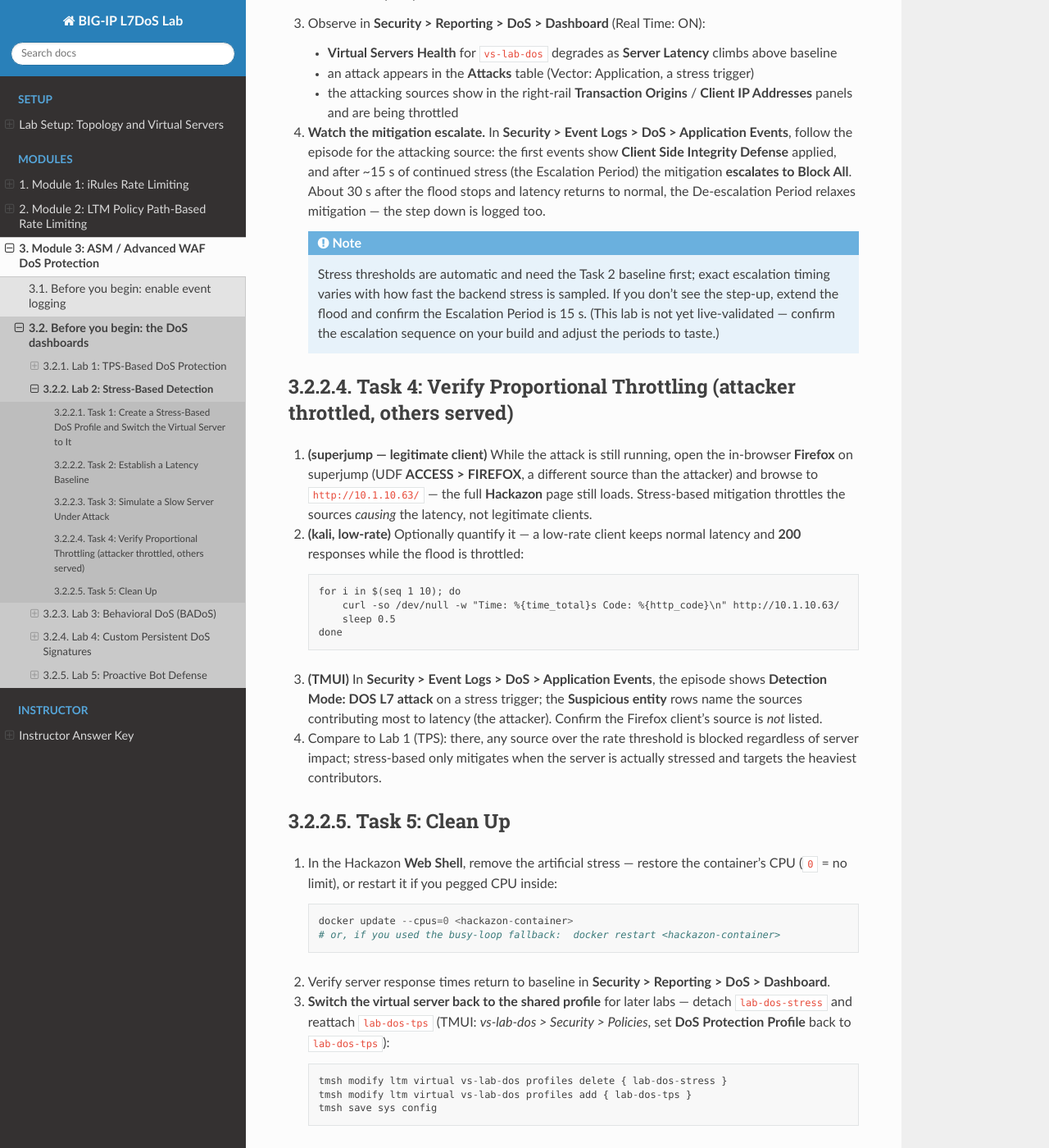
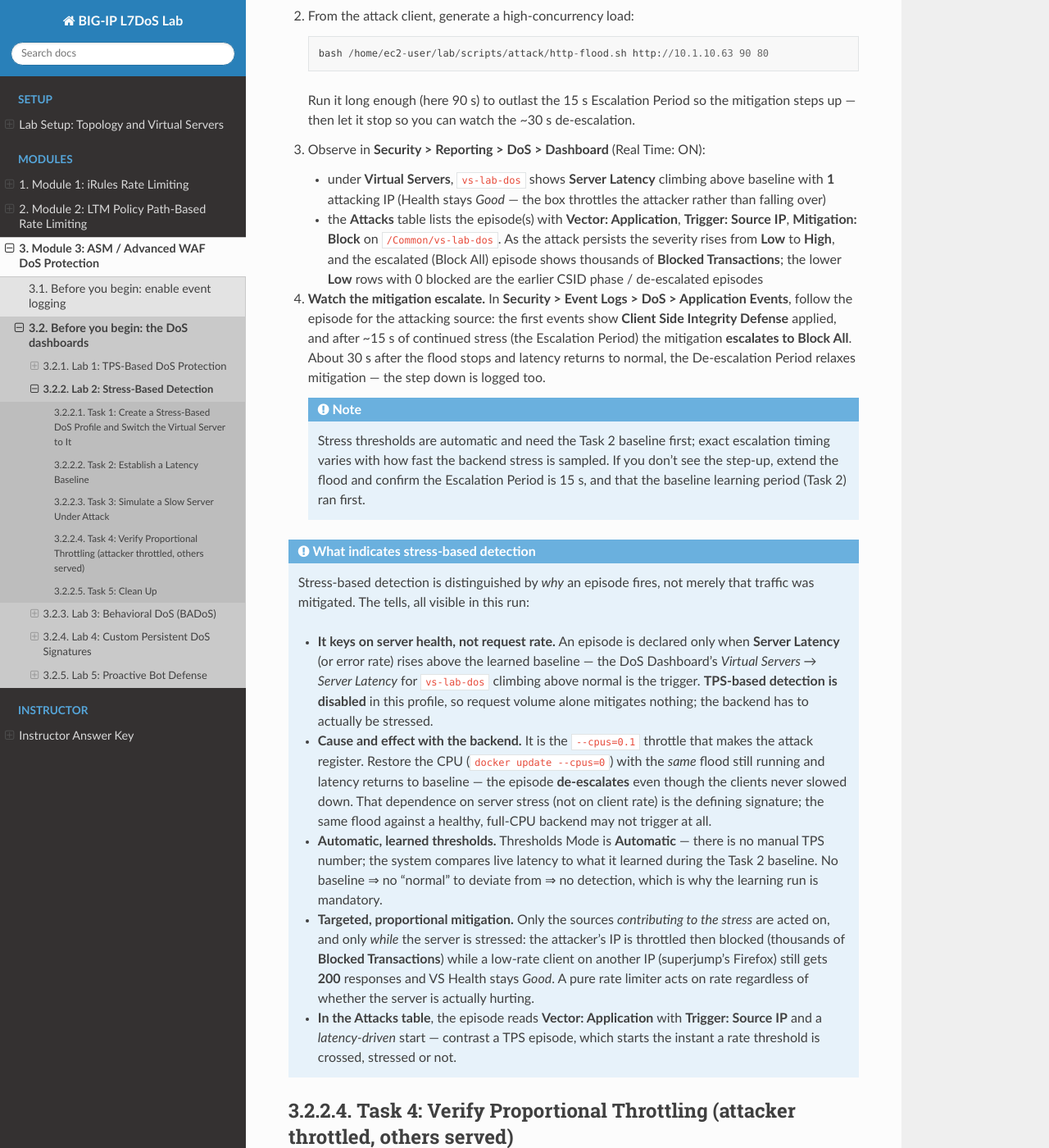
Before and after one commit to snowblind-/BIG-IP-L7DoS-Lab, a Sphinx documentation site: the page built from docs/module3-asm-waf/lab2/lab2-stress-based.rst, in a window 1280 px wide and 1400 px high, scrolled down 3123 px. Shown: the whole window at 82% size. Built offline with Sphinx 7.4.7 and the Read the Docs theme 3.1.0, drawn with Linux system fonts in a browser that asks for light colours; some of the changed text lies outside the part shown.

Commit message:
Lab 2 (stress): validated live — verified CLI, dashboard-accurate observations, and a 'what indicates stress detection' explanation
Supersedes the earlier lab2-validated patch (adds the explanation).

Confirmed end-to-end on vs-lab-dos: from-scratch lab-dos-stress profile, By Source IP
stress tier (Trigger: Source IP / Vector: Application / Mitigation: Block), escalation
Low->High with the Block All episode showing ~7.45k blocked transactions; latency ~47,
attacker throttled while health stays Good.

- Task 1: verified single-line 17.5 CLI (stress-based { ip-rate-limiting enabled
  ip-client-side-defense enabled ip-request-blocking-mode block-all escalation-period
  15 de-escalation-period 30 }) + an 'is the tier armed' check.
- Task 3: observations match the dashboard; 'not yet validated' caveat removed.
- New 'What indicates stress-based detection' admonition before Task 4: keys on server
  health not rate; cause/effect with the backend (restore CPU -> de-escalates); learned
  automatic thresholds; targeted proportional mitigation; Attacks-table signature
  (Vector Application / Trigger Source IP / latency-driven start).

```diff
--- a/docs/module3-asm-waf/lab2/lab2-stress-based.rst
+++ b/docs/module3-asm-waf/lab2/lab2-stress-based.rst
@@ -82,14 +82,22 @@
 
 #. Click **Finished**.
 
-   **(CLI equivalent)** — create the profile and its Application Security container;
-   configure the stress-based specifics in the UI above, then capture the exact
-   17.5 keywords for your build before scripting them::
+   **(CLI equivalent)** — create the profile, add its Application Security
+   container, and arm the By Source IP stress tier. Set **Operation Mode** =
+   Blocking and **Thresholds Mode** = Automatic in the UI (step above); the tier
+   specifics below are the verified 17.5 keywords. Paste the ``modify`` as a
+   **single line** — tmsh rejects multi-line brace blocks::
 
       tmsh create security dos profile lab-dos-stress
       tmsh modify security dos profile lab-dos-stress application add { lab-dos-stress { } }
-      tmsh list security dos profile lab-dos-stress application | grep -A25 stress-based
+      tmsh modify security dos profile lab-dos-stress application modify { lab-dos-stress { stress-based { ip-rate-limiting enabled ip-client-side-defense enabled ip-request-blocking-mode block-all escalation-period 15 de-escalation-period 30 } } }
       tmsh save sys config
+
+   Confirm the tier is armed — ``ip-rate-limiting enabled`` is the By Source IP
+   toggle; if it is ``disabled`` nothing is evaluated and the attack is never
+   mitigated::
+
+      tmsh list security dos profile lab-dos-stress application | grep -A80 "stress-based {" | grep -E "^ *ip-"
 
 #. **Switch the virtual server to the new profile.** Navigate to **Local Traffic >
    Virtual Servers > vs-lab-dos > Security > Policies**. Set **DoS Protection
@@ -158,12 +166,14 @@
 
 #. Observe in **Security > Reporting > DoS > Dashboard** (Real Time: ON):
 
-   - **Virtual Servers Health** for ``vs-lab-dos`` degrades as **Server Latency**
-     climbs above baseline
-   - an attack appears in the **Attacks** table (Vector: Application, a stress
-     trigger)
-   - the attacking sources show in the right-rail **Transaction Origins** /
-     **Client IP Addresses** panels and are being throttled
+   - under **Virtual Servers**, ``vs-lab-dos`` shows **Server Latency** climbing
+     above baseline with **1** attacking IP (Health stays *Good* — the box throttles
+     the attacker rather than falling over)
+   - the **Attacks** table lists the episode(s) with **Vector: Application**,
+     **Trigger: Source IP**, **Mitigation: Block** on ``/Common/vs-lab-dos``. As the
+     attack persists the severity rises from **Low** to **High**, and the escalated
+     (Block All) episode shows thousands of **Blocked Transactions**; the lower
+     **Low** rows with 0 blocked are the earlier CSID phase / de-escalated episodes
 
 #. **Watch the mitigation escalate.** In **Security > Event Logs > DoS >
    Application Events**, follow the episode for the attacking source: the first
@@ -177,8 +187,38 @@
       Stress thresholds are automatic and need the Task 2 baseline first; exact
       escalation timing varies with how fast the backend stress is sampled. If you
       don't see the step-up, extend the flood and confirm the Escalation Period is
-      15 s. (This lab is not yet live-validated — confirm the escalation sequence on
-      your build and adjust the periods to taste.)
+      15 s, and that the baseline learning period (Task 2) ran first.
+
+.. admonition:: What indicates stress-based detection
+
+   Stress-based detection is distinguished by *why* an episode fires, not merely
+   that traffic was mitigated. The tells, all visible in this run:
+
+   - **It keys on server health, not request rate.** An episode is declared only
+     when **Server Latency** (or error rate) rises above the learned baseline — the
+     DoS Dashboard's *Virtual Servers → Server Latency* for ``vs-lab-dos`` climbing
+     above normal is the trigger. **TPS-based detection is disabled** in this
+     profile, so request volume alone mitigates nothing; the backend has to actually
+     be stressed.
+   - **Cause and effect with the backend.** It is the ``--cpus=0.1`` throttle that
+     makes the attack register. Restore the CPU (``docker update --cpus=0``) with the
+     *same* flood still running and latency returns to baseline — the episode
+     **de-escalates** even though the clients never slowed down. That dependence on
+     server stress (not on client rate) is the defining signature; the same flood
+     against a healthy, full-CPU backend may not trigger at all.
+   - **Automatic, learned thresholds.** Thresholds Mode is **Automatic** — there is
+     no manual TPS number; the system compares live latency to what it learned during
+     the Task 2 baseline. No baseline ⇒ no "normal" to deviate from ⇒ no detection,
+     which is why the learning run is mandatory.
+   - **Targeted, proportional mitigation.** Only the sources *contributing to the
+     stress* are acted on, and only *while* the server is stressed: the attacker's IP
+     is throttled then blocked (thousands of **Blocked Transactions**) while a
+     low-rate client on another IP (superjump's Firefox) still gets **200** responses and VS
+     Health stays *Good*. A pure rate limiter acts on rate regardless of whether the
+     server is actually hurting.
+   - **In the Attacks table**, the episode reads **Vector: Application** with
+     **Trigger: Source IP** and a *latency-driven* start — contrast a TPS episode,
+     which starts the instant a rate threshold is crossed, stressed or not.
 
 Task 4: Verify Proportional Throttling (attacker throttled, others served)
 --------------------------------------------------------------------------
```
